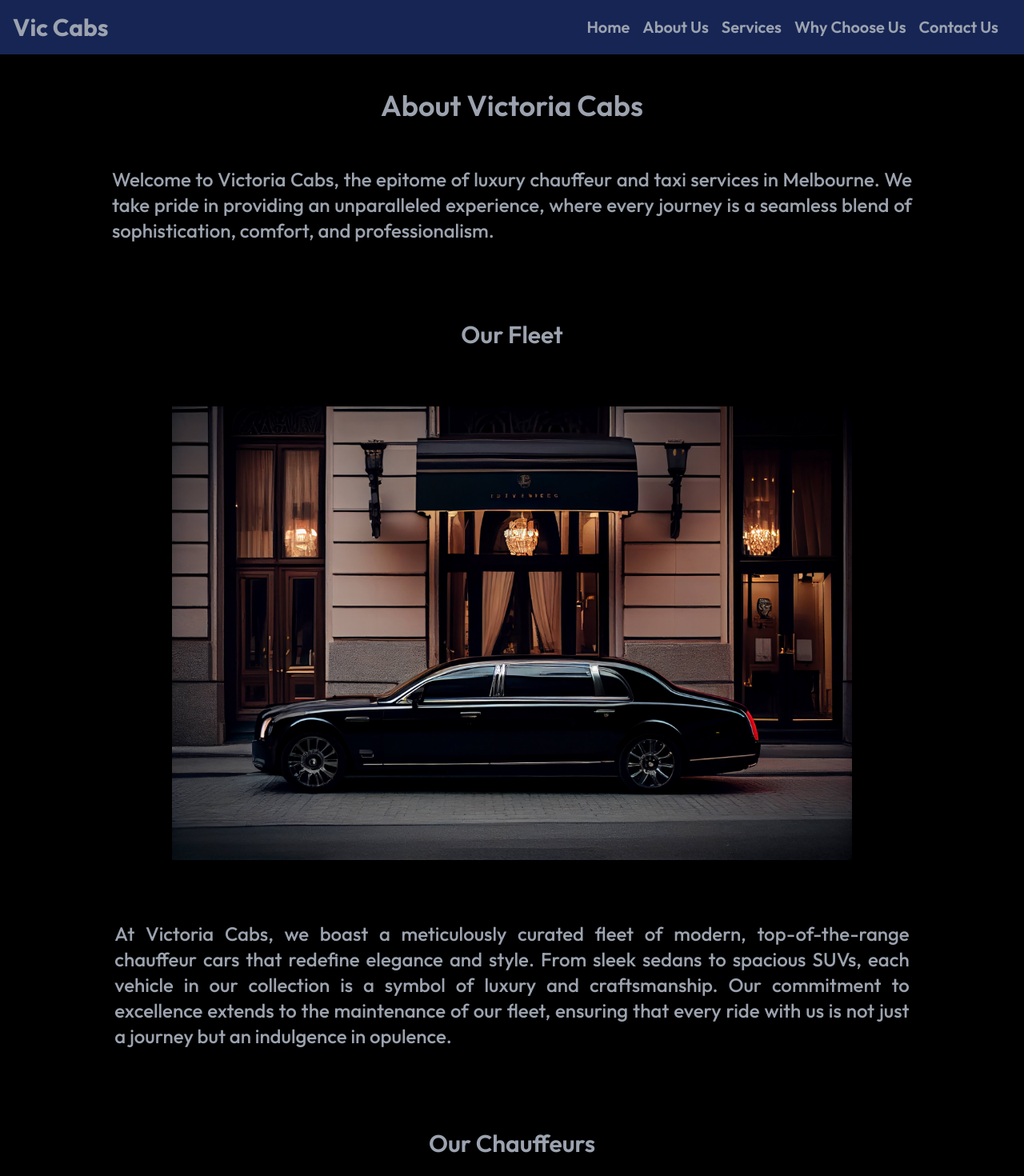
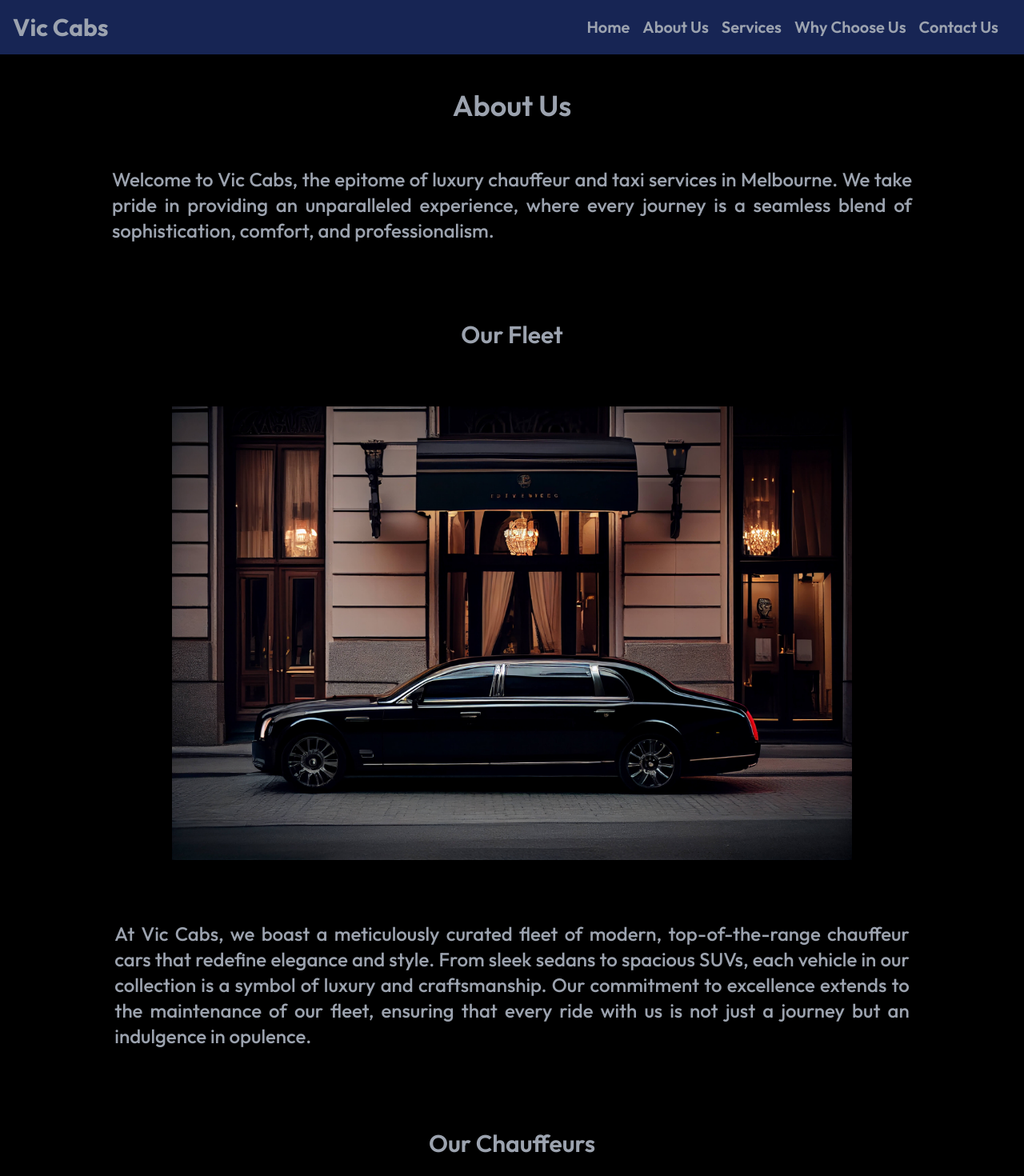
Before and after one commit to Dee1122020/viccabs, a Next.js app: page /pages/about in a window 1280 px wide. Shown: the top 1470 px of the page at 80% size. Built offline with nearby package versions, Linux system fonts and the light colour scheme.

Commit message:
Changed names from Victory Cabs to Vic Cabs everywhere as per client request

```diff
--- a/app/layout.tsx
+++ b/app/layout.tsx
@@ -9,15 +9,15 @@ const outfit = Outfit({ subsets: ['latin'] })
 export const metadata: Metadata = {
   metadataBase: new URL('https://viccabs.com.au'),
   title: {
-    default: 'Victoria Cabs | Premier Melbourne Transport',
-    template: '%s | Victoria Cabs | Premier Melbourne Transport'
+    default: 'Vic Cabs | Premier Melbourne Transport',
+    template: '%s | Vic Cabs | Premier Melbourne Transport'
   },
-  description: 'Victoria Cabs - Premier transport in Melbourne. Luxurious taxis, chauffeurs, and SUVs. Book now! Call 1300 121 213 for unparalleled journeys.',
+  description: 'Vic Cabs - Premier transport in Melbourne. Luxurious taxis, chauffeurs, and SUVs. Book now! Call 1300 121 213 for unparalleled journeys.',
   applicationName: 'Viccabs',
   keywords: ['chauffeur melbourne', 'chauffeur service melbourne', 'chauffeur cars melbourne', 'chauffeured cars melbourne', 'chauffeur car melbourne airport', 'chauffeurs melbourne', 'corporate chauffeur service', 'taxi booking melbourne', 'taxi booking melbourne airport', 'book a taxi to melbourne airport', 'melbourne taxi booking'],
   authors: [{ name: 'Sarfaraj Shahjahan' }],
-  creator: 'Victoria Cabs',
-  publisher: 'Victoria Cabs',
+  creator: 'Vic Cabs',
+  publisher: 'Vic Cabs',
   alternates: {
     canonical: '/',
     languages: {
--- a/app/pages/about/page.tsx
+++ b/app/pages/about/page.tsx
@@ -3,7 +3,7 @@ import React from 'react'
 
 export const metadata: Metadata = {
   title: 'About',
-  description: 'Discover the epitome of luxury travel at Victoria Cabs. Top-tier chauffeur services and premium vehicles await. Call 1300 121 213 to redefine your journey.',
+  description: 'Discover the epitome of luxury travel at Vic Cabs. Top-tier chauffeur services and premium vehicles await. Call 1300 121 213 to redefine your journey.',
   alternates: {
     canonical: '/pages/about',
   }
@@ -14,12 +14,12 @@ function About() {
     <div className='bg-black text-gray-400 flex flex-col px-10 py-3 md:px-0 md:py-0'>
       <div>
         <div>
-          <h2 className='text-3xl font-semibold text-center mt-6 md:mt-8 py-2 md:text-4xl md:font-semibold md:mb-3 md:py-3'>About Victoria Cabs</h2>
+          <h2 className='text-3xl font-semibold text-center mt-6 md:mt-8 py-2 md:text-4xl md:font-semibold md:mb-3 md:py-3'>About Us</h2>
         </div>
         <div className='flex flex-col p-3 md:p-4 items-center mb-8 md:mb-16'>
           <div className='md:w-5/6'>
             <p className='text-xl font-medium md:text-2xl m-2 px-1 md:m-4 text-justify'>
-              Welcome to Victoria Cabs, the epitome of luxury chauffeur and taxi services in Melbourne. We take pride in providing an unparalleled experience, where every journey is a seamless blend of sophistication, comfort, and professionalism.
+              Welcome to Vic Cabs, the epitome of luxury chauffeur and taxi services in Melbourne. We take pride in providing an unparalleled experience, where every journey is a seamless blend of sophistication, comfort, and professionalism.
             </p>
           </div>
         </div>
@@ -31,7 +31,7 @@ function About() {
         <div className='flex flex-col-reverse gap-3 p-3 md:gap-5 md:p-5 items-center mb-10 md:mb-16'>
           <div className='md:w-5/6'>
             <p className='text-xl font-medium md:text-2xl m-2 px-1 md:m-4 text-justify'>
-              At Victoria Cabs, we boast a meticulously curated fleet of modern, top-of-the-range chauffeur cars that redefine elegance and style. From sleek sedans to spacious SUVs, each vehicle in our collection is a symbol of luxury and craftsmanship. Our commitment to excellence extends to the maintenance of our fleet, ensuring that every ride with us is not just a journey but an indulgence in opulence.
+              At Vic Cabs, we boast a meticulously curated fleet of modern, top-of-the-range chauffeur cars that redefine elegance and style. From sleek sedans to spacious SUVs, each vehicle in our collection is a symbol of luxury and craftsmanship. Our commitment to excellence extends to the maintenance of our fleet, ensuring that every ride with us is not just a journey but an indulgence in opulence.
             </p>
           </div>
           <div className='w-5/6 md:w-3/4 p-4 md:p-10'>
@@ -46,7 +46,7 @@ function About() {
         <div className='flex flex-col-reverse gap-3 p-3 md:gap-5 md:p-5 items-center mb-10 md:mb-16'>
           <div className='md:w-5/6'>
             <p className='text-xl font-medium md:text-2xl m-2 px-1 md:m-4 text-justify'>
-            Behind the wheel of every Victoria Cabs vehicle is a highly trained, professional chauffeur dedicated to delivering a superior service. Our chauffeurs embody the values of courtesy, discretion, and reliability. They are not just drivers; they are ambassadors of our commitment to providing an exceptional and personalized experience to our clients.
+            Behind the wheel of every Vic Cabs vehicle is a highly trained, professional chauffeur dedicated to delivering a superior service. Our chauffeurs embody the values of courtesy, discretion, and reliability. They are not just drivers; they are ambassadors of our commitment to providing an exceptional and personalized experience to our clients.
             </p>
           </div>
           <div className='w-5/6 md:w-3/4 p-4 md:p-10'>
@@ -61,7 +61,7 @@ function About() {
         <div className='flex flex-col-reverse gap-3 p-3 md:gap-5 md:p-5 items-center mb-10 md:mb-16'>
           <div className='md:w-5/6'>
             <p className='text-xl font-medium md:text-2xl m-2 px-1 md:m-4 text-justify'>
-            At Victoria Cabs, our mission is to redefine luxury transport by setting the highest standards in the industry. We are driven by a passion for delivering unparalleled service, ensuring that every client experiences the epitome of comfort, safety, and style.
+            At Vic Cabs, our mission is to redefine luxury transport by setting the highest standards in the industry. We are driven by a passion for delivering unparalleled service, ensuring that every client experiences the epitome of comfort, safety, and style.
             </p>
           </div>
           <div className='w-5/6 md:w-3/4 p-4 md:p-10'>
--- a/app/pages/contact/page.tsx
+++ b/app/pages/contact/page.tsx
@@ -4,7 +4,7 @@ import React from 'react'
 
 export const metadata: Metadata = {
   title: 'Contact',
-  description: 'Connect with Victoria Cabs for luxury transport in Melbourne. Book your ride or get in touch for inquiries. Call 1300 121 213 for premium service.',
+  description: 'Connect with Vic Cabs for luxury transport in Melbourne. Book your ride or get in touch for inquiries. Call 1300 121 213 for premium service.',
   alternates: {
     canonical: '/pages/contact',
   }
@@ -24,7 +24,7 @@ function Contact() {
         </div>
         <div className='md:w-1/2 items-center md:p-7'>
           <p className="text-xl font-medium md:text-2xl m-2 px-1 md:m-4 text-justify">
-          Experience the pinnacle of luxury chauffeur services and premium taxi services with Victoria Cabs. Contact us today to book your next journey or to discuss how we can tailor our services to meet your specific needs.
+          Experience the pinnacle of luxury chauffeur services and premium taxi services with Vic Cabs. Contact us today to book your next journey or to discuss how we can tailor our services to meet your specific needs.
           </p>
 
           <h3 className="text-2xl md:text-3xl mb-3 m-2 p-1 md:m-4 font-semibold capitalize">
--- a/app/pages/whyChoose/page.tsx
+++ b/app/pages/whyChoose/page.tsx
@@ -3,7 +3,7 @@ import React from 'react'
 
 export const metadata: Metadata = {
     title: 'Why Choose Us',
-    description: 'Victoria Cabs: Exquisite Fleet, Professional Drivers, Tailored Experiences, Reliability, Airport Excellence, and Family-Friendliness. Call 1300 121 213.',
+    description: 'Vic Cabs: Exquisite Fleet, Professional Drivers, Tailored Experiences, Reliability, Airport Excellence, and Family-Friendliness. Call 1300 121 213.',
     alternates: {
         canonical: '/pages/whyChoose',
       }
@@ -13,7 +13,7 @@ function WhyChoose() {
   return (
     <div className='bg-black text-gray-400 flex flex-col px-10 py-3 md:px-0 md:py-0'>
         <section>
-            <h2 className='text-3xl font-semibold text-center mt-6 md:mt-8 py-2 md:text-4xl md:font-semibold md:mb-3 md:py-3'>Why Choose Victoria Cabs</h2>
+            <h2 className='text-3xl font-semibold text-center mt-6 md:mt-8 py-2 md:text-4xl md:font-semibold md:mb-3 md:py-3'>Why Choose Vic Cabs</h2>
         </section>
 
         <div>
@@ -78,7 +78,7 @@ function WhyChoose() {
                 <div className='flex flex-col-reverse gap-3 p-3 md:gap-5 md:p-5 items-center mb-10 md:mb-16'>
                     <div className='md:w-5/6'>
                         <p className='text-xl font-medium md:text-2xl m-2 px-1 md:m-4 text-justify'>
-                        Punctuality and reliability are at the core of our service. When you choose Victoria Cabs, you can trust us to get you to your destination on time, every time.
+                        Punctuality and reliability are at the core of our service. When you choose Vic Cabs, you can trust us to get you to your destination on time, every time.
                         </p>
                     </div>
 
--- a/components/Footer.tsx
+++ b/components/Footer.tsx
@@ -8,7 +8,7 @@ function Footer() {
         <div className="max-w-7xl mx-auto p-4 flex flex-row justify-between">
           <address className='not-italic'>
             <section className='mb-2'>
-              <Link href='/pages/about' className='text-2xl cursor-pointer hover:opacity-60'>Victoria Cabs</Link>
+              <Link href='/pages/about' className='text-2xl cursor-pointer hover:opacity-60'>Vic Cabs</Link>
               <p>Melbourne<br/>Victoria 3000
               </p>
             </section>
```
Also changed, not shown: app/pages/services/page.tsx (+5 -5 lines).
